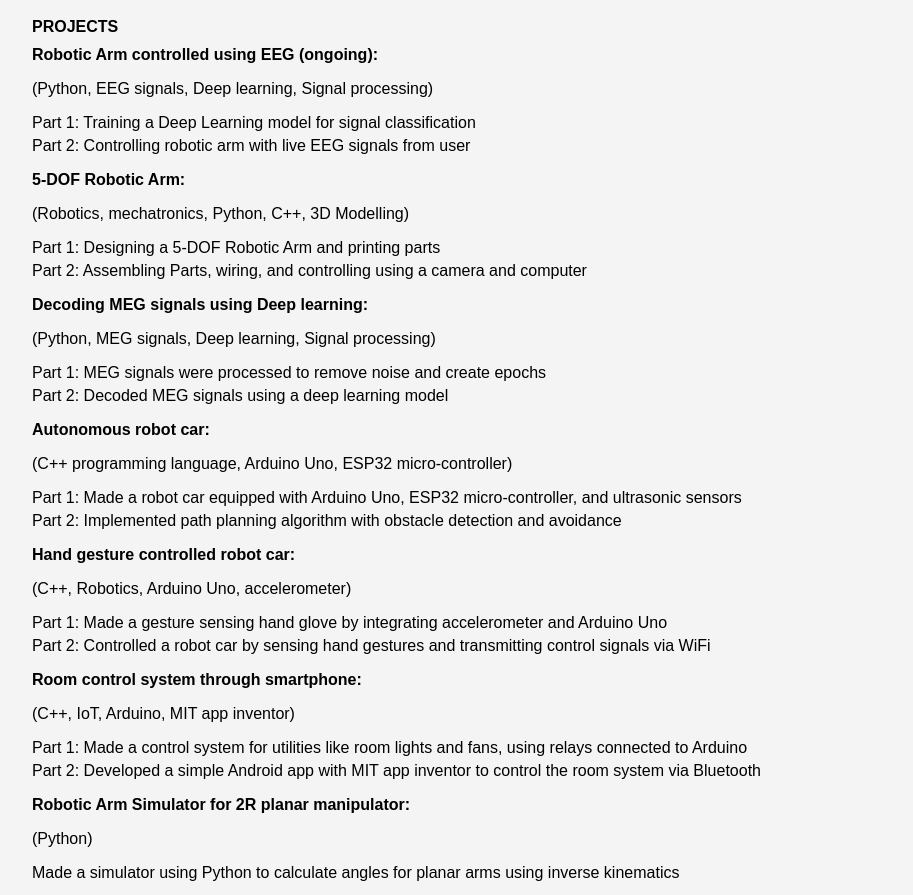
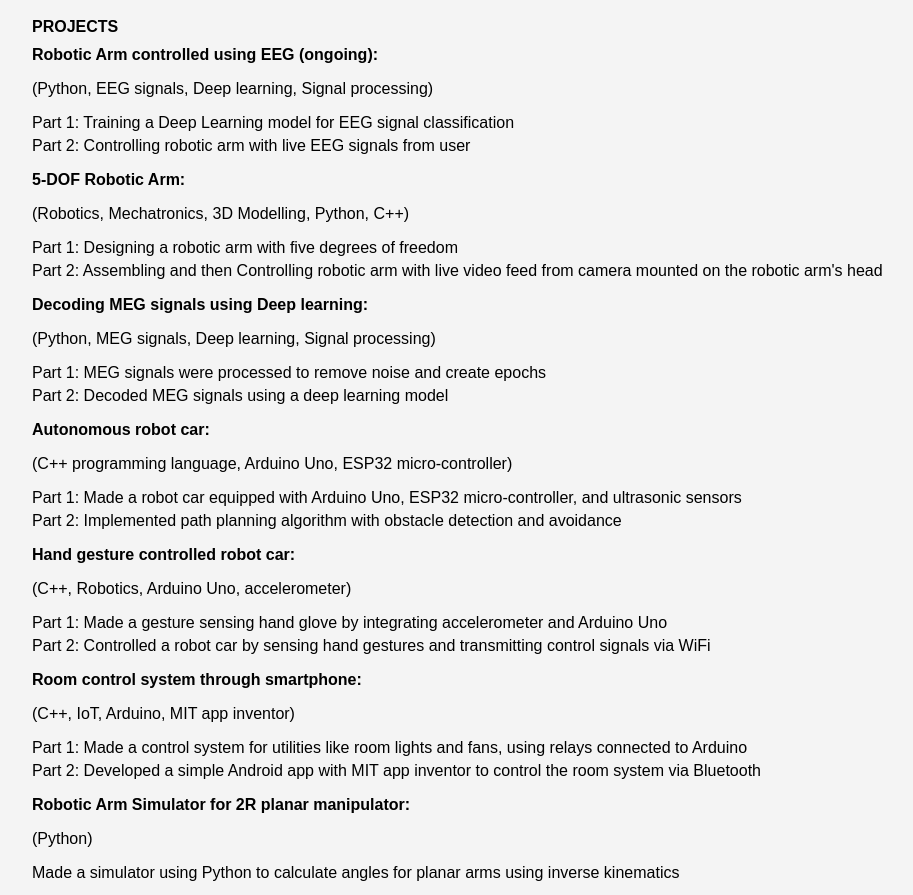
Before and after one commit to akshaysingh273/akshaysingh273.github.io, a plain HTML site: page index.html in a window 1280 px wide. Shown: the part 796-1691 px from the top of the page, without its empty margins (8-921 px from the left). Drawn offline with Linux system fonts and the light colour scheme.

Commit message:
Add files via upload

```diff
--- a/index.html
+++ b/index.html
@@ -127,17 +127,17 @@
             <strong>Robotic Arm controlled using EEG (ongoing):</strong>
             <p>(Python, EEG signals, Deep learning, Signal processing)</p>
             <ul>
-                <li>Part 1: Training a Deep Learning model for signal classification</li>
+                <li>Part 1: Training a Deep Learning model for EEG signal classification</li>
                 <li>Part 2: Controlling robotic arm with live EEG signals from user</li>
             </ul>
         </div>
 
         <div class="project">
             <strong>5-DOF Robotic Arm:</strong>
-            <p>(Robotics, mechatronics, Python, C++, 3D Modelling)</p>
+            <p>(Robotics, Mechatronics, 3D Modelling, Python, C++)</p>
             <ul>
-                <li>Part 1: Designing a 5-DOF Robotic Arm and printing parts</li>
-                <li>Part 2: Assembling Parts, wiring, and controlling using a camera and computer</li>
+                <li>Part 1: Designing a robotic arm with five degrees of freedom</li>
+                <li>Part 2: Assembling and then Controlling robotic arm with live video feed from camera mounted on the robotic arm's head</li>
             </ul>
         </div>
 
```
